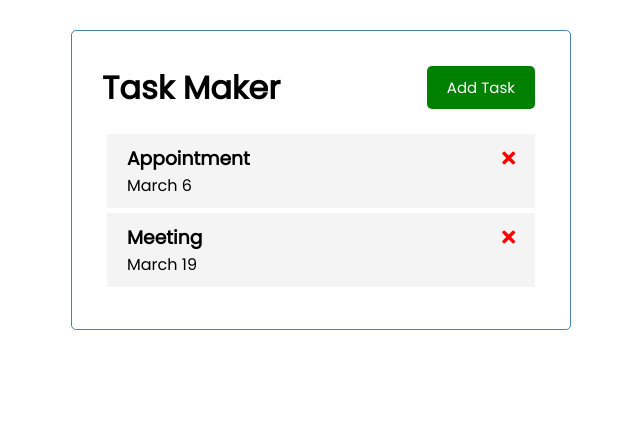
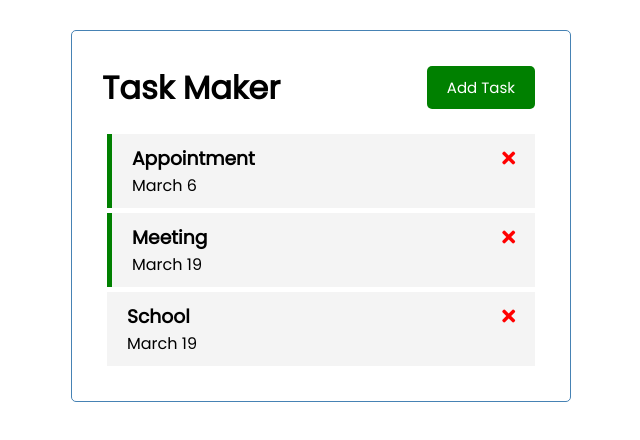
Before and after one commit to maryamShahid/task-tracker, a Vue app: page / in a window 1280 px wide. Shown: the top 440 px of the page, without its empty margins (319-959 px from the left). Built offline with nearby package versions, Linux system fonts and the light colour scheme.

Commit message:
filled task with hard coded data

```diff
--- a/src/App.vue
+++ b/src/App.vue
@@ -1,6 +1,6 @@
 <template>
   <div class="container">
-    <Header title="Task Maker"/>
+    <Header title="Task Maker" />
     <Tasks :tasks="tasks" />
   </div>
 </template>
@@ -13,7 +13,7 @@ export default {
   name: 'App',
   components: {
     Header,
-    Tasks
+    Tasks,
   },
   data() {
     return {
@@ -33,6 +33,12 @@ export default {
         text: "Meeting",
         day: 'March 19',
         reminder: true,
+      },
+      {
+        id: 4,
+        text: "School",
+        day: 'March 19',
+        reminder: false,
       },
     ]
   }
--- a/src/components/Task.vue
+++ b/src/components/Task.vue
@@ -1,5 +1,5 @@
 <template>
-  <div class="task">
+  <div :class="[task.reminder ? 'reminder' : ' ', 'task']">
     <h3>{{ task.text }}
       <i class="fas fa-times"></i>
     </h3>
```
